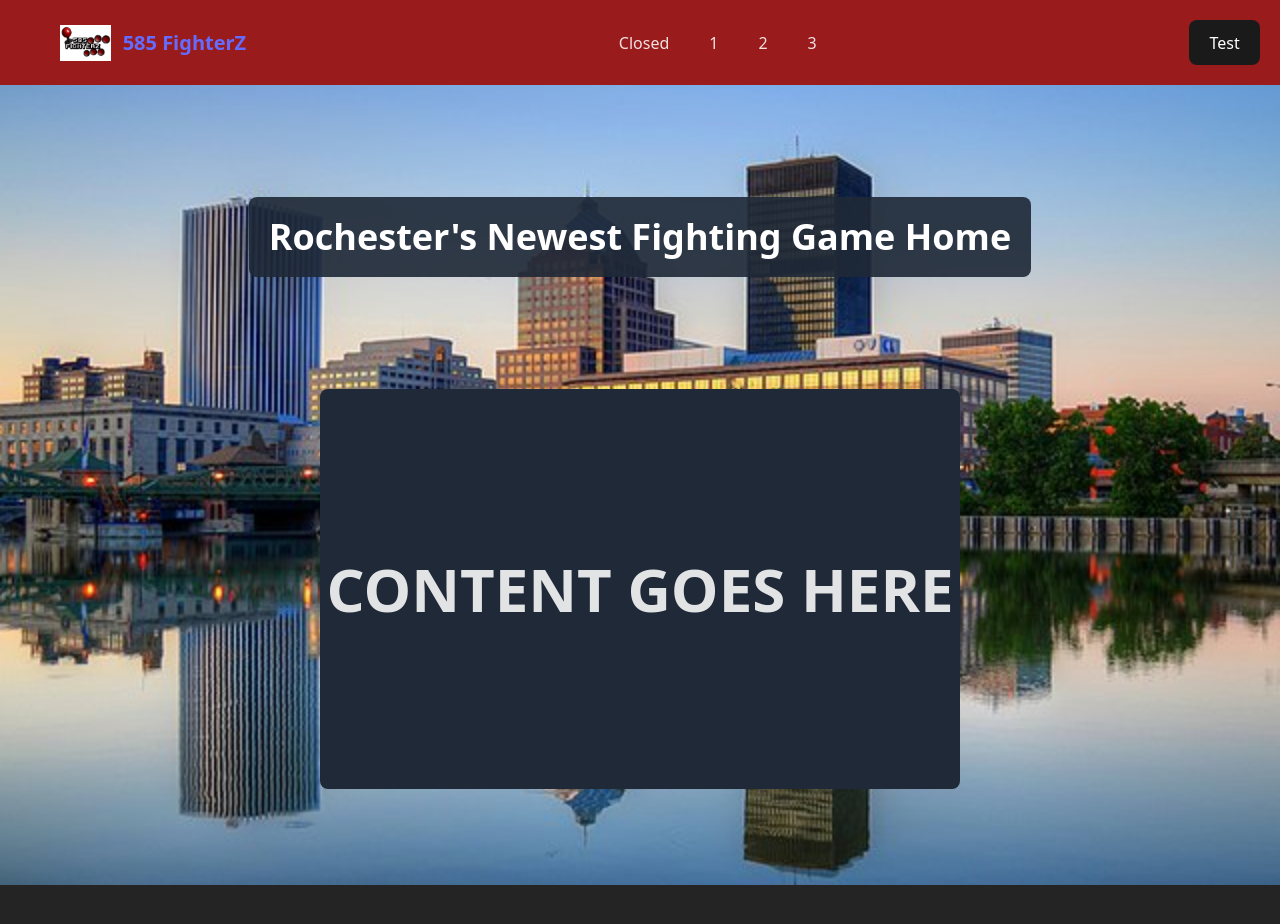
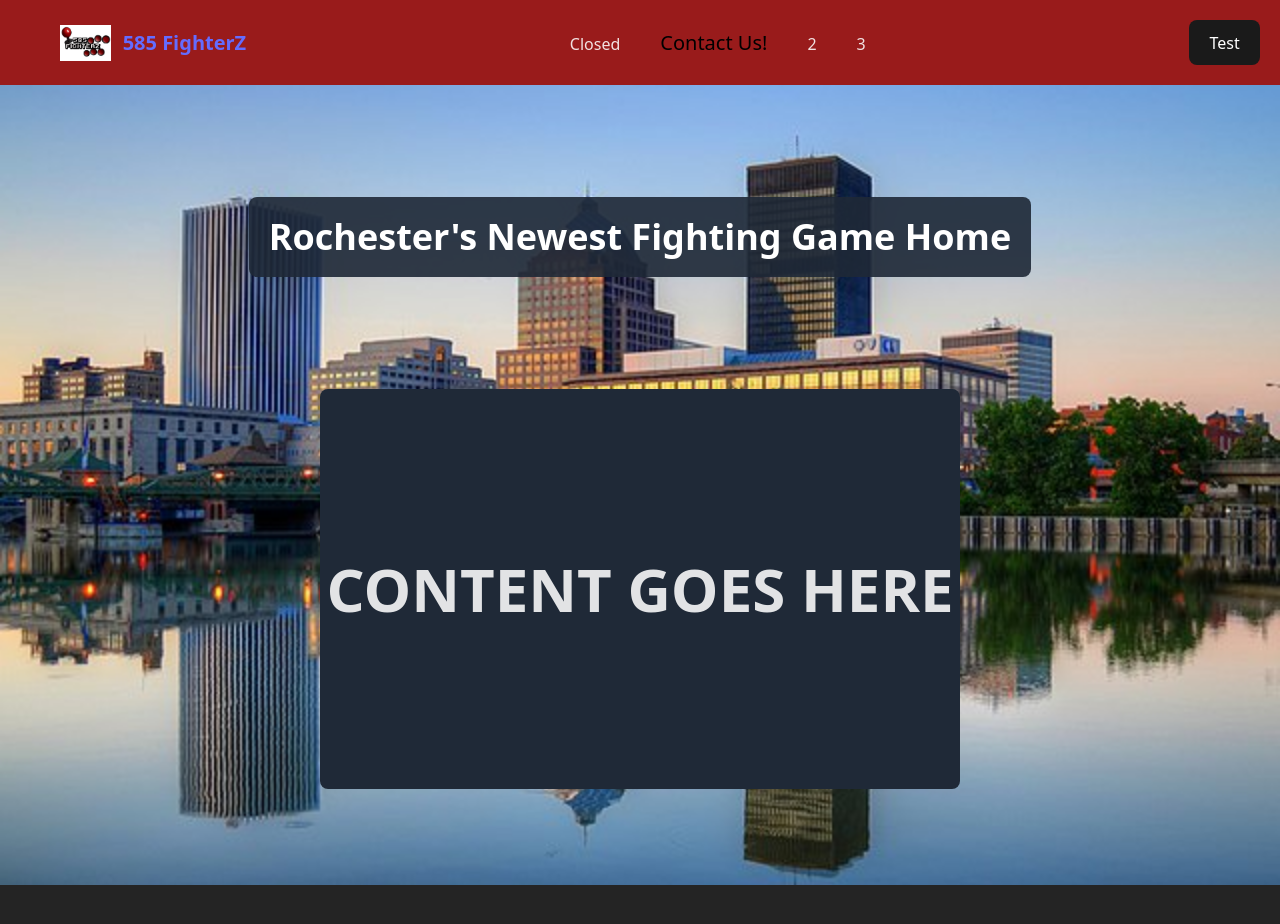
Before and after one commit to Perry512/585z, a React (Vite) app: page / in a window 1280 px wide. Shown: the top 924 px of the page. Built offline with nearby package versions, Linux system fonts and the light colour scheme.

Commit message:
[ADD] Component: Started creating Contact Form component, still need to add proper link to new page in Header

```diff
--- /dev/null
+++ b/src/Pages/ContactFormPage.tsx
@@ -0,0 +1,13 @@
+import Layout from "../components/Layout"
+
+export default function ContactFormPage () {
+    return(
+        <Layout>
+            <div className='h-full w-full bg-amber-800'>
+                <form>
+                    <textarea></textarea>
+                </form>
+            </div>
+        </Layout>
+    )
+}
--- a/src/components/Header.tsx
+++ b/src/components/Header.tsx
@@ -17,7 +17,7 @@ function Header () {
                 <div className="flex flex-row justify-around">
                     <ul>
                         <li className="inline-block mr-10"> {open ? <p> Open </p> : <p> Closed </p>} </li>
-                        <li className="inline-block mr-10"> 1 </li>
+                        <li className="inline-block mr-10"> <a href='/#/' rel="noopener noreferrer" className='text-black text-xl hover:text-blue-100'> Contact Us! </a> </li>
                         <li className="inline-block mr-10"> 2 </li>
                         <li className="inline-block mr-10"> 3 </li>
                     </ul>
```
